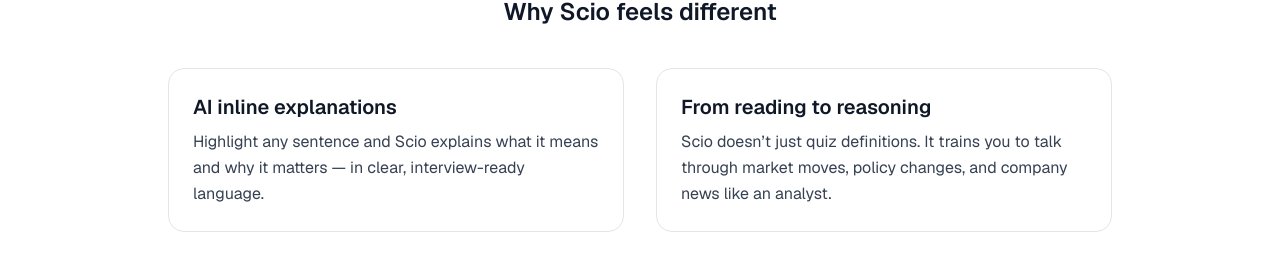
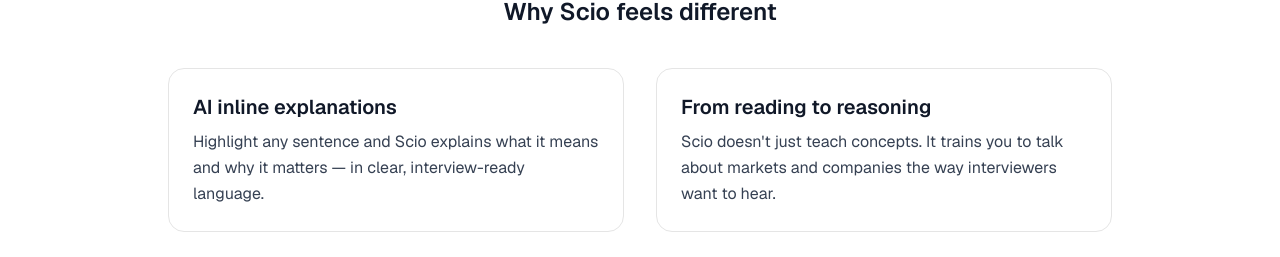
Before and after one commit to shreyasveturi/finquest, a Next.js app: page / in a window 1280 px wide. Shown: the part 2779-3036 px from the top of the page. Built offline with nearby package versions, Linux system fonts and the light colour scheme.

Commit message:
Update 'From reading to reasoning' box copy

```diff
--- a/app/page.tsx
+++ b/app/page.tsx
@@ -189,7 +189,7 @@
                 <div className="rounded-2xl border border-neutral-200 bg-white p-5 md:p-6 space-y-2">
                   <h3 className="text-xl font-semibold text-gray-900">From reading to reasoning</h3>
                   <p className="text-base text-gray-700 leading-relaxed">
-                    Scio doesn’t just quiz definitions. It trains you to talk through market moves, policy changes, and company news like an analyst.
+                    Scio doesn't just teach concepts. It trains you to talk about markets and companies the way interviewers want to hear.
                   </p>
                 </div>
               </div>
```
